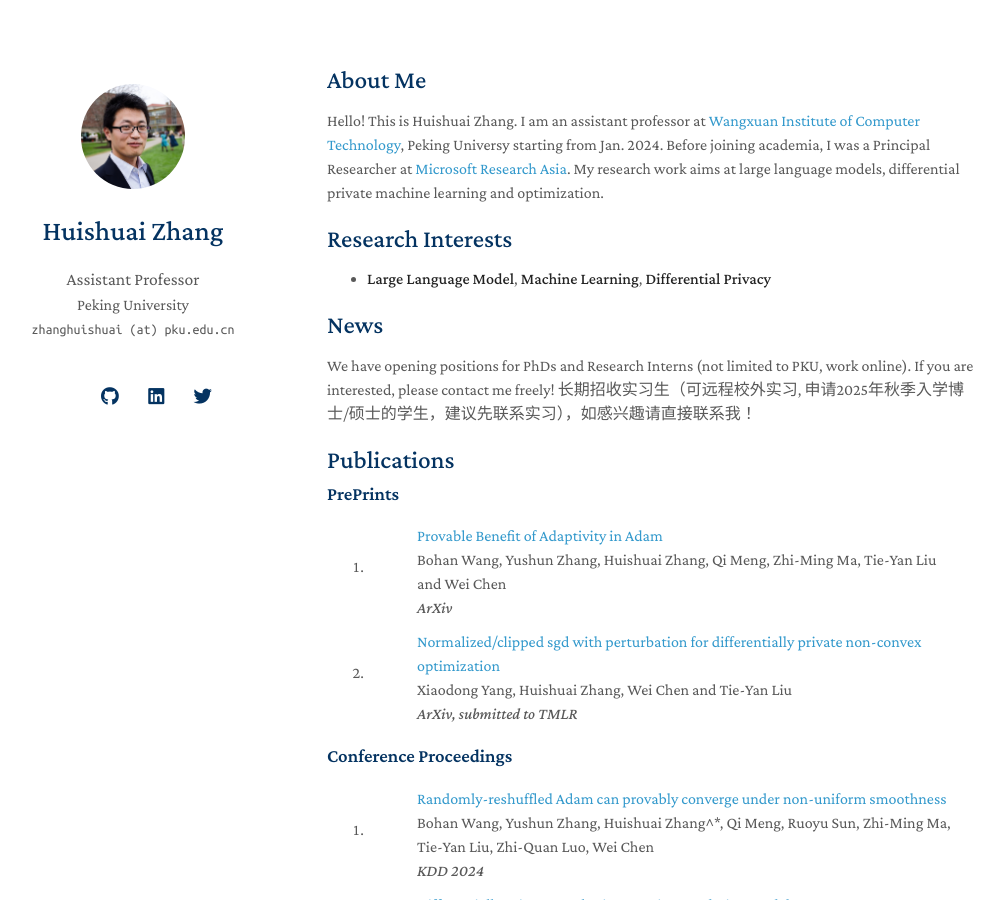
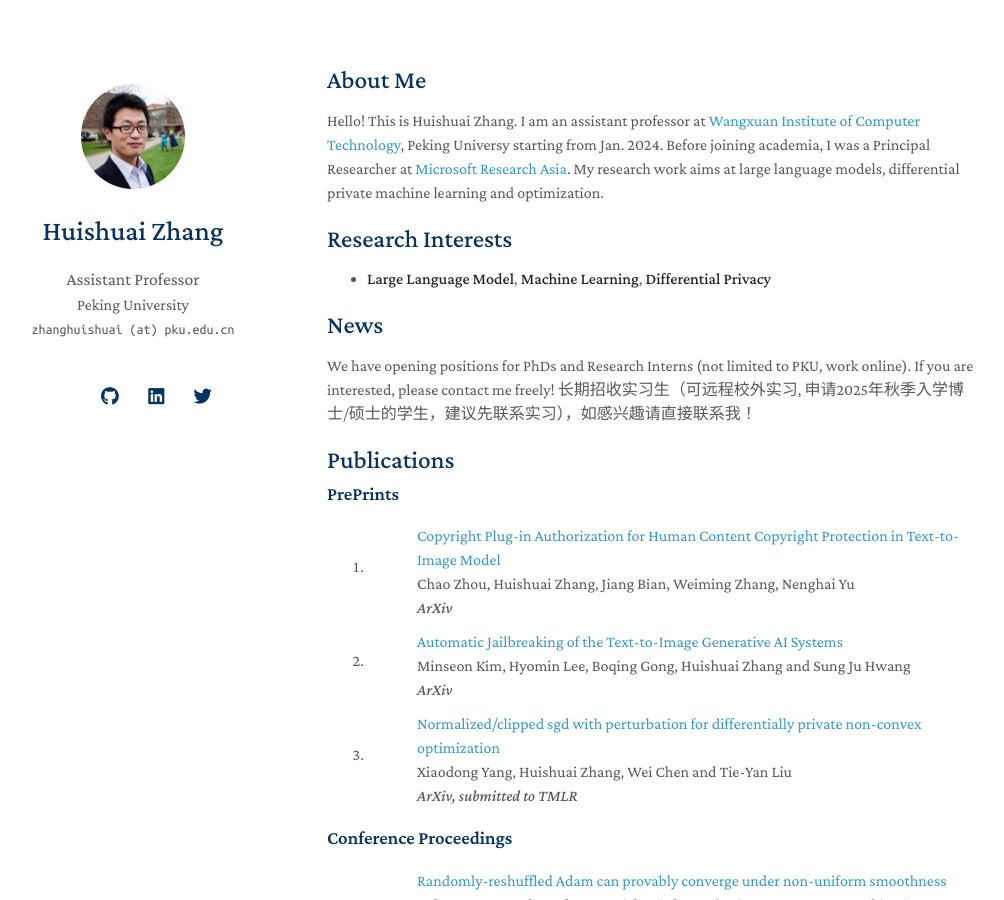
Before and after one commit to huishuai-git/huishuai-git.github.io, a Jekyll site: the page built from index.md, in a window 1280 px wide and 900 px high. Shown: the whole window, without its empty margins (143-1147 px from the left). Built offline with Jekyll 4.4.1, drawn with Linux system fonts in a browser that asks for light colours; nearby versions of some CDN libraries; a style sheet for code colours, icons or effects is not loaded; our own code applies the rules of GitHub Pages for plain Markdown files.

Commit message:
Update arxiv.yml

```diff
--- a/_data/arxiv.yml
+++ b/_data/arxiv.yml
@@ -21,9 +21,12 @@ main:
   #   notes: Oral Presentation
   #   image: ./assets/img/teaser_example.png
 
+  - title: "Copyright Plug-in Authorization for Human Content Copyright Protection in Text-to-Image Model"
+    authors: "Chao Zhou, Huishuai Zhang, Jiang Bian, Weiming Zhang, Nenghai Yu"
+    journal: "ArXiv"
 
-  - title: "Provable Benefit of Adaptivity in Adam"
-    authors: "Bohan Wang, Yushun Zhang, Huishuai Zhang, Qi Meng, Zhi-Ming Ma, Tie-Yan Liu and Wei Chen"
+  - title: "Automatic Jailbreaking of the Text-to-Image Generative AI Systems"
+    authors: "Minseon Kim, Hyomin Lee, Boqing Gong, Huishuai Zhang and Sung Ju Hwang"
     journal: "ArXiv"
 
   - title: "Normalized/clipped sgd with perturbation for differentially private non-convex optimization"
```
